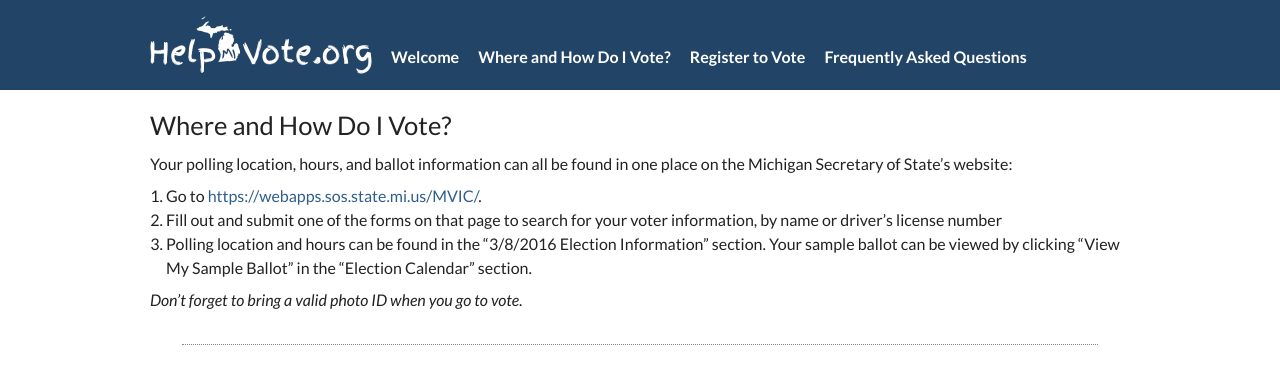
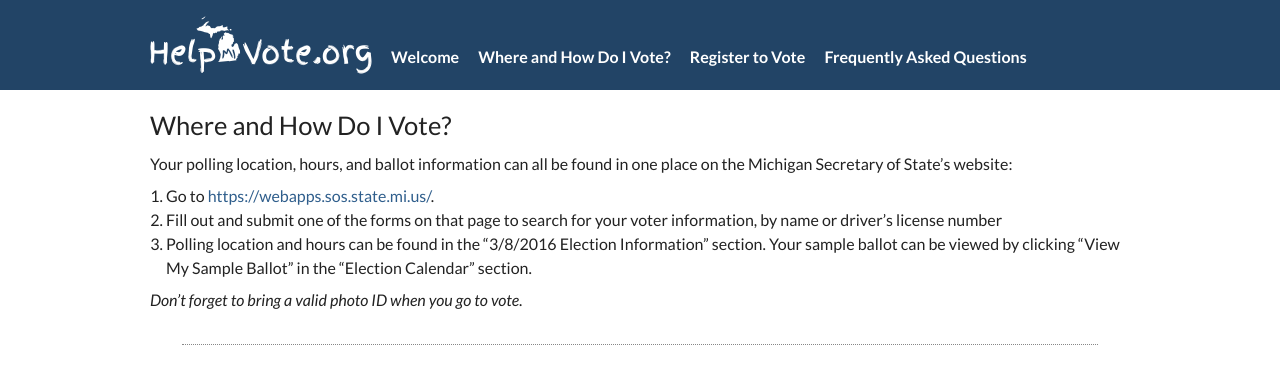
Before and after one commit to GuideMyVote/helpmivote.org, a Jekyll site: the page built from how-to-vote.md, in a window 1280 px wide. Shown: the top 380 px of the page. Built offline with Jekyll 4.4.1, drawn with Linux system fonts in a browser that asks for light colours; part of the change alters nothing that is shown.

Commit message:
Update how-to-vote.md

```diff
--- a/how-to-vote.md
+++ b/how-to-vote.md
@@ -8,7 +8,7 @@ description: Information about where and how to vote in the upcoming Michigan el
 
 Your polling location, hours, and ballot information can all be found in one place on the Michigan Secretary of State's website:
 
-1. Go to <https://webapps.sos.state.mi.us/MVIC/>.
+1. Go to <https://webapps.sos.state.mi.us/>.
 2. Fill out and submit one of the forms on that page to search for your voter information, by name or driver's license number
 3. Polling location and hours can be found in the "3/8/2016 Election Information" section. Your sample ballot can be viewed by clicking "View My Sample Ballot" in the "Election Calendar" section.
 
```
